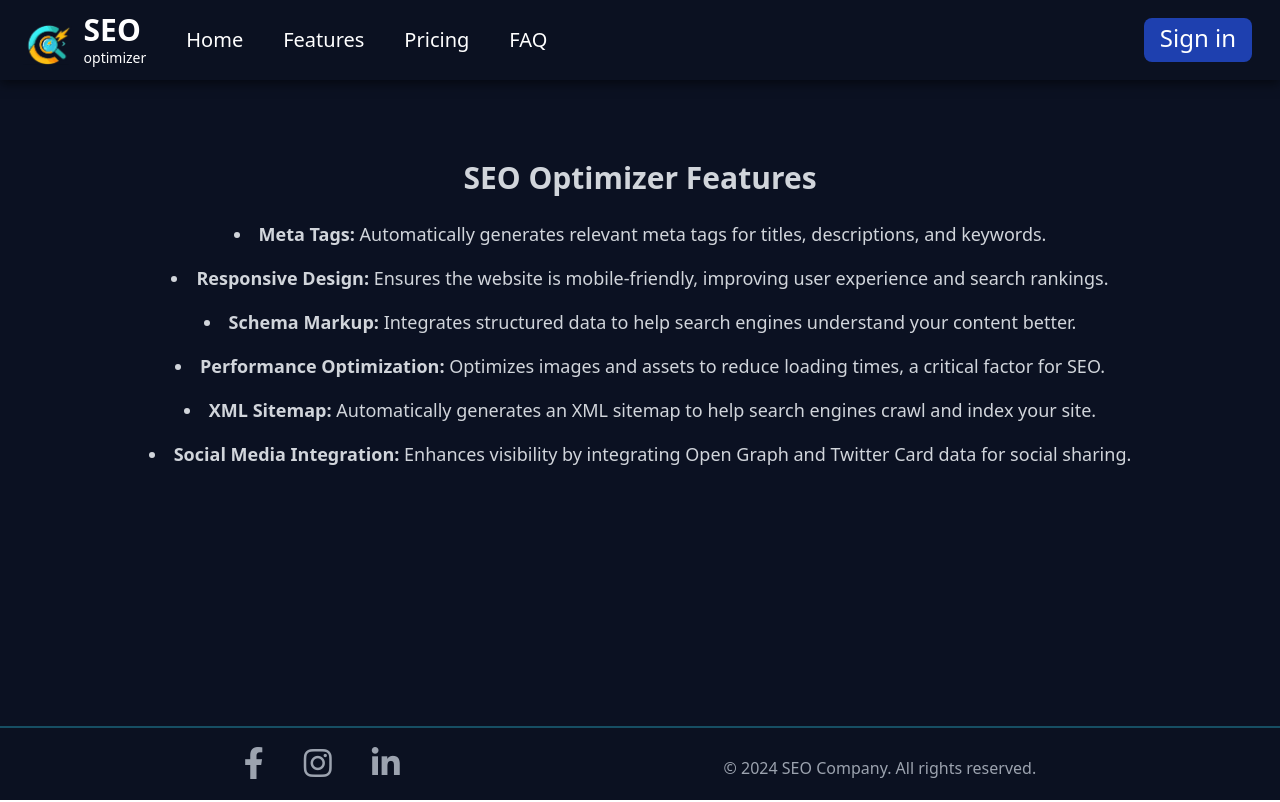
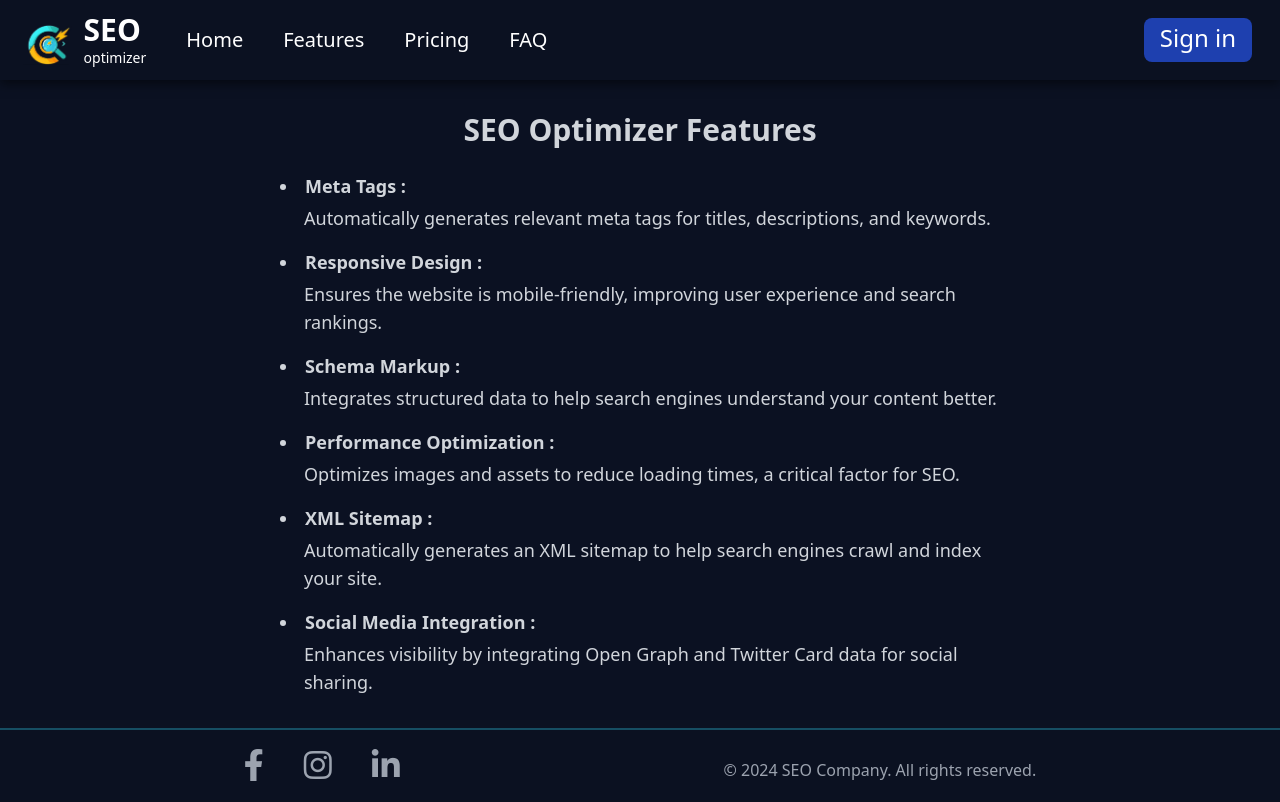
Before and after one commit to parjan935/SEO, a React (Vite) app in the folder my-project/: page /features in a window 1280 px wide. Built offline with nearby package versions, Linux system fonts and the light colour scheme.

Commit message:
1234567890

```diff
--- a/my-project/src/Compnonets/Faq.jsx
+++ b/my-project/src/Compnonets/Faq.jsx
@@ -8,7 +8,7 @@ const Faq = () => {
     {
       question: "What is an SEO optimizer?",
       answer:
-        "An SEO optimizer is a tool or software that helps improve the visibility of a website on search engines by analyzing content, structure, and performance to ensure it meets search engine ranking criteria.",
+        "An SEO optimizer is a tool or software that helps improve the visibility of a website on search engines by analyzing content, structure, and performance to ensure it meets search engine ranking criteria. An SEO optimizer is a tool or software that helps improve the visibility of a website on search engines by analyzing content, structure, and performance to ensure it meets search engine ranking criteria. An SEO optimizer is a tool or software that helps improve the visibility of a website on search engines by analyzing content, structure, and performance to ensure it meets search engine ranking criteria. An SEO optimizer is a tool or software that helps improve the visibility of a website on search engines by analyzing content, structure, and performance to ensure it meets search engine ranking criteria. An SEO optimizer is a tool or software that helps improve the visibility of a website on search engines by analyzing content, structure, and performance to ensure it meets search engine ranking criteria. ",
     },
     {
       question: "How does an SEO optimizer improve website ranking?",
--- a/my-project/src/Compnonets/Features.jsx
+++ b/my-project/src/Compnonets/Features.jsx
@@ -3,40 +3,57 @@ import Navbar from "./Navbar";
 import Footer from "./Footer";
 
 const Features = () => {
+  const features = [
+    {
+      title: "Meta Tags",
+      description:
+        "Automatically generates relevant meta tags for titles, descriptions, and keywords.",
+    },
+    {
+      title: "Responsive Design",
+      description:
+        "Ensures the website is mobile-friendly, improving user experience and search rankings.",
+    },
+    {
+      title: "Schema Markup",
+      description:
+        "Integrates structured data to help search engines understand your content better. ",
+    },
+    {
+      title: "Performance Optimization",
+      description:
+        "Optimizes images and assets to reduce loading times, a critical factor for SEO.",
+    },
+    {
+      title: "XML Sitemap",
+      description:
+        "Automatically generates an XML sitemap to help search engines crawl and index your site.",
+    },
+    {
+      title: "Social Media Integration",
+      description:
+        "Enhances visibility by integrating Open Graph and Twitter Card data for social sharing.",
+    },
+  ];
+
   return (
     <>
-      <div className=" flex flex-col bg-navy2 h-screen">
+      <div className=" flex flex-col bg-navy2 h-fit min-h-screen">
         <Navbar />
-        <div className="mt-20 text-gray-300 text-center flex-grow">
+        <div className="my-8 px-10 text-gray-300 text-center items-center flex-grow">
           <h1 className="text-3xl font-bold text-center mb-6">
             SEO Optimizer Features
           </h1>
-          <ul className="list-disc list-inside space-y-4">
-            <li className="text-lg">
-              <strong>Meta Tags:</strong> Automatically generates relevant meta
-              tags for titles, descriptions, and keywords.
-            </li>
-            <li className="text-lg">
-              <strong>Responsive Design:</strong> Ensures the website is
-              mobile-friendly, improving user experience and search rankings.
-            </li>
-            <li className="text-lg">
-              <strong>Schema Markup:</strong> Integrates structured data to help
-              search engines understand your content better.
-            </li>
-            <li className="text-lg">
-              <strong>Performance Optimization:</strong> Optimizes images and
-              assets to reduce loading times, a critical factor for SEO.
-            </li>
-            <li className="text-lg">
-              <strong>XML Sitemap:</strong> Automatically generates an XML
-              sitemap to help search engines crawl and index your site.
-            </li>
-            <li className="text-lg">
-              <strong>Social Media Integration:</strong> Enhances visibility by
-              integrating Open Graph and Twitter Card data for social sharing.
-            </li>
-          </ul>
+          <div className="text-left mx-auto w-fit lg:w-full">
+            <ul className="list-disc list-inside space-y-4 ">
+              {features.map((feature, index) => (
+                <li key={index} className="text-lg lg:w-3/5 w-10/12 mx-auto">
+                  <strong>{feature.title} :</strong>
+                  <p className="ml-6 mt-1">{feature.description}</p>
+                </li>
+              ))}
+            </ul>
+          </div>
         </div>
         <Footer />
       </div>
--- a/my-project/src/Compnonets/QandA.jsx
+++ b/my-project/src/Compnonets/QandA.jsx
@@ -1,25 +1,43 @@
-import React, { useState } from 'react';
+import React, { useState, useRef, useEffect } from 'react';
 
 function QandA({ question, answer }) {
   const [isOpen, setIsOpen] = useState(false);
+  const [height, setHeight] = useState(0);
+  const contentRef = useRef(null);
 
   const toggleDropdown = () => {
     setIsOpen(!isOpen);
   };
 
+  useEffect(() => {
+    if (contentRef.current) {
+      setHeight(contentRef.current.scrollHeight);
+    }
+  }, [isOpen]);
+
   return (
-    <div className=" text-white border border-b-1 border-t-0 border-l-0 border-r-0  rounded-md my-1 p-3  w-full max-w-xl items-centre ">
-      {/* Question */}
-      <div className="flex justify-between items-center cursor-pointer" onClick={toggleDropdown}>
+    <div className=" text-white border border-b-1 border-t-0 border-l-0 border-r-0  rounded-md my-1 p-3  w-full max-w-3xl items-centre ">
+
+      <div
+        className="flex justify-between items-center cursor-pointer"
+        onClick={toggleDropdown}
+      >
         <h3 className="text-lg font-semibold ">{question}</h3>
-        <span className="text-lg">{isOpen ? '▲' : '▼'}</span>
+        <span className="text-lg">{isOpen ? "▲" : "▼"}</span>
       </div>
-      {/* Answer */}
-      {isOpen && (
-        <div className=" p-2 mt-2 text-gray-500 whitespace-normal">
+
+      <div
+        ref={contentRef}
+        style={{
+          maxHeight: isOpen ? `${height}px` : '0',
+        }}
+        className="overflow-hidden transition-[max-height] duration-500 ease-in-out"
+      >
+        <div className="p-2 mt-2 text-gray-500 whitespace-normal">
           {answer}
         </div>
-      )}
+      </div>
+
     </div>
   );
 }
```
